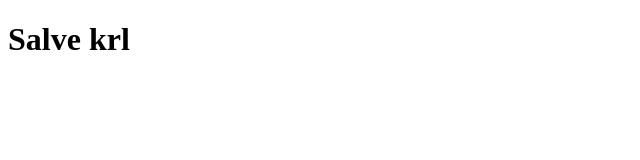
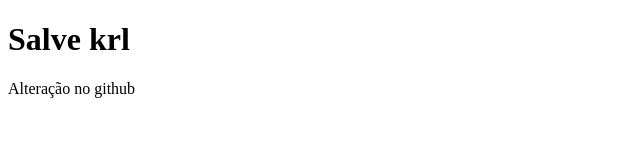
Before and after one commit to SendaaaH/teste-github, a plain HTML site: page index.html in a window 1280 px wide. Shown: the whole page, without its empty margins (0-640 px from the left). Drawn offline with Linux system fonts and the light colour scheme.

Commit message:
Update index.html

```diff
--- a/index.html
+++ b/index.html
@@ -8,5 +8,6 @@
     </head>
     <body>
         <h1> Salve krl</h1>
+        <p>Alteração no github</p>
     </body>
 </html>
```
